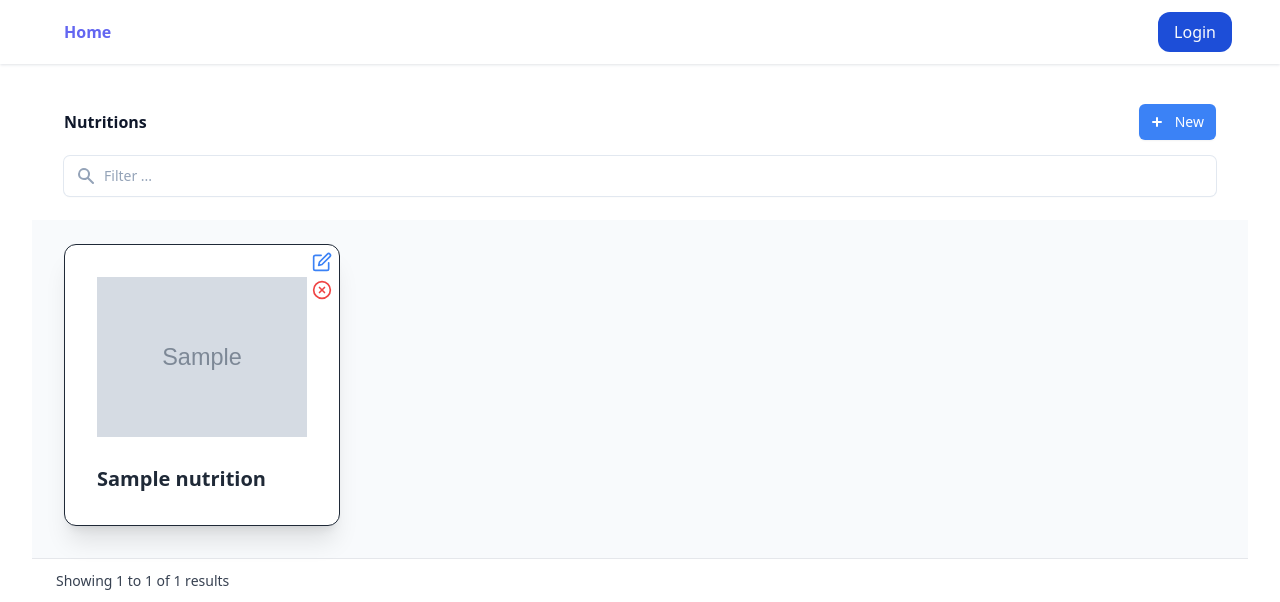
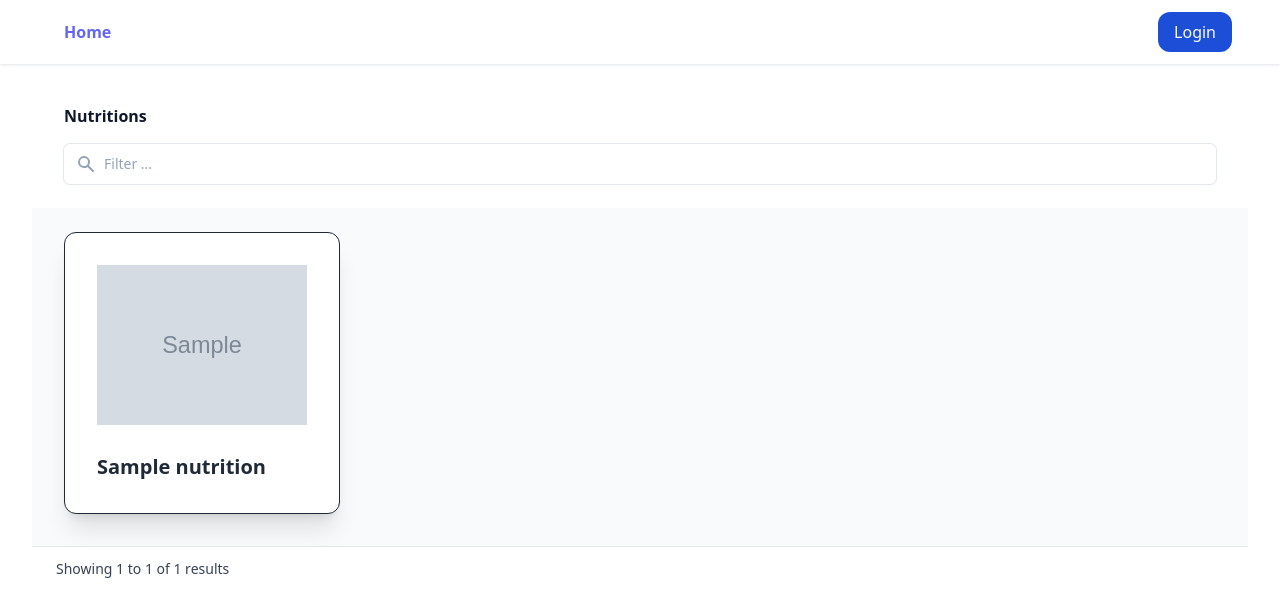
Before and after one commit to Mykhailiuk66/NutritionalValues, a Django app: page / in a window 1280 px wide. Shown: the top 602 px of the page. Run offline with Django 4.2, Linux system fonts and the light colour scheme; tables that the repository leaves empty hold one stand-in row (values such as "Sample post"); grey boxes marked "Sample" are stand-in pictures; some libraries are stand-ins or nearby versions.

Commit message:
search feature added

```diff
--- a/nutritions/templates/nutritions/nutritions.html
+++ b/nutritions/templates/nutritions/nutritions.html
@@ -12,18 +12,20 @@
   <header class="bg-white space-y-4 p-4 sm:px-8 sm:py-6 lg:p-4 xl:px-8 xl:py-6">
     <div class="flex items-center justify-between">
       <h2 class="font-semibold text-slate-900">Nutritions</h2>
+      {% if perms.nutritions.add_nutrition %}
       <a href="{% url 'create-nutrition' %}" class="hover:bg-blue-400 group flex items-center rounded-md bg-blue-500 text-white text-sm font-medium pl-2 pr-3 py-2 shadow-sm">
         <svg width="20" height="20" fill="currentColor" class="mr-2" aria-hidden="true">
           <path d="M10 5a1 1 0 0 1 1 1v3h3a1 1 0 1 1 0 2h-3v3a1 1 0 1 1-2 0v-3H6a1 1 0 1 1 0-2h3V6a1 1 0 0 1 1-1Z" />
         </svg>
         New
       </a>
+      {% endif %}
     </div>
-    <form class="group relative">
+    <form class="group relative" method="GET">
       <svg width="20" height="20" fill="currentColor" class="absolute left-3 top-1/2 -mt-2.5 text-slate-400 pointer-events-none group-focus-within:text-blue-500" aria-hidden="true">
         <path fill-rule="evenodd" clip-rule="evenodd" d="M8 4a4 4 0 100 8 4 4 0 000-8zM2 8a6 6 0 1110.89 3.476l4.817 4.817a1 1 0 01-1.414 1.414l-4.816-4.816A6 6 0 012 8z" />
       </svg>
-      <input class="focus:ring-2 focus:ring-blue-500 focus:outline-none appearance-none w-full text-sm leading-6 text-slate-900 placeholder-slate-400 rounded-md py-2 pl-10 ring-1 ring-slate-200 shadow-sm" type="text" aria-label="Filter" placeholder="Filter ...">
+      <input name="search" value="{{search}}" class="focus:ring-2 focus:ring-blue-500 focus:outline-none appearance-none w-full text-sm leading-6 text-slate-900 placeholder-slate-400 rounded-md py-2 pl-10 ring-1 ring-slate-200 shadow-sm" type="text" aria-label="Filter" placeholder="Filter ...">
     </form>
   </header>
 
@@ -43,12 +45,16 @@
           </div>
 
           <div class="absolute top-0 right-0 flex flex-col items-center justify-center mt-2 mr-2">
+            {% if perms.nutritions.change_nutrition %}
               <a href="{% url 'update-nutrition' nutrition.id %}" class="text-gray-600 hover:text-gray-900 focus:outline-none mb-2">
                   <svg class="h-5 w-5 text-blue-500 transition duration-300 ease-in-out transform hover:scale-110" <svg  width="24"  height="24"  viewBox="0 0 24 24"  xmlns="http://www.w3.org/2000/svg"  fill="none"  stroke="currentColor"  stroke-width="2"  stroke-linecap="round"  stroke-linejoin="round">  <path d="M11 4H4a2 2 0 0 0-2 2v14a2 2 0 0 0 2 2h14a2 2 0 0 0 2-2v-7" />  <path d="M18.5 2.5a2.121 2.121 0 0 1 3 3L12 15l-4 1 1-4 9.5-9.5z" /></svg>
               </a>
+            {% endif %}
+            {% if perms.nutritions.delete_nutrition %}
               <a href="{% url 'delete-nutrition' nutrition.id %}" class="text-gray-600 hover:text-gray-900 focus:outline-none">
                 <svg class="h-5 w-5 text-red-500 transition duration-300 ease-in-out transform hover:scale-110"  viewBox="0 0 24 24"  fill="none"  stroke="currentColor"  stroke-width="2"  stroke-linecap="round"  stroke-linejoin="round">  <circle cx="12" cy="12" r="10" />  <line x1="15" y1="9" x2="9" y2="15" />  <line x1="9" y1="9" x2="15" y2="15" /></svg>
               </a>
+            {% endif %}
           </div>
         </div>
       </a>
@@ -84,7 +90,7 @@
     <div>
       <nav class="isolate inline-flex -space-x-px rounded-md shadow-sm" aria-label="Pagination">
         {% if queryset.has_previous %}
-        <a href="?page={{queryset.previous_page_number}}" class="relative inline-flex items-center rounded-l-md px-2 py-2 text-gray-400 ring-1 ring-inset ring-gray-300 hover:bg-gray-50 focus:z-20 focus:outline-offset-0">
+        <a href="?page={{queryset.previous_page_number}}&search={{search}}" class="relative inline-flex items-center rounded-l-md px-2 py-2 text-gray-400 ring-1 ring-inset ring-gray-300 hover:bg-gray-50 focus:z-20 focus:outline-offset-0">
           <span class="sr-only">Previous</span>
           <svg class="h-5 w-5" viewBox="0 0 20 20" fill="currentColor" aria-hidden="true">
             <path fill-rule="evenodd" d="M12.79 5.23a.75.75 0 01-.02 1.06L8.832 10l3.938 3.71a.75.75 0 11-1.04 1.08l-4.5-4.25a.75.75 0 010-1.08l4.5-4.25a.75.75 0 011.06.02z" clip-rule="evenodd" />
@@ -94,18 +100,18 @@
 
         {% for page in page_range %}
           {% if page == queryset.number %}
-            <a href="?page={{page}}" aria-current="page" class="relative z-10 inline-flex items-center bg-indigo-600 px-4 py-2 text-sm font-semibold text-white focus:z-20 focus-visible:outline focus-visible:outline-2 focus-visible:outline-offset-2 focus-visible:outline-indigo-600">{{page}}</a>
+            <a href="?page={{page}}&search={{search}}" aria-current="page" class="relative z-10 inline-flex items-center bg-indigo-600 px-4 py-2 text-sm font-semibold text-white focus:z-20 focus-visible:outline focus-visible:outline-2 focus-visible:outline-offset-2 focus-visible:outline-indigo-600">{{page}}</a>
           {% else %}
             {% if page == queryset.paginator.ELLIPSIS %}
               <span class="relative inline-flex items-center px-4 py-2 text-sm font-semibold text-gray-700 ring-1 ring-inset ring-gray-300 focus:outline-offset-0">{{page}}</span>
             {% else %}
-              <a href="?page={{page}}" class="relative inline-flex items-center px-4 py-2 text-sm font-semibold text-gray-900 ring-1 ring-inset ring-gray-300 hover:bg-gray-50 focus:z-20 focus:outline-offset-0">{{page}}</a>
+              <a href="?page={{page}}&search={{search}}" class="relative inline-flex items-center px-4 py-2 text-sm font-semibold text-gray-900 ring-1 ring-inset ring-gray-300 hover:bg-gray-50 focus:z-20 focus:outline-offset-0">{{page}}</a>
             {% endif %}
           {% endif %}
         {% endfor %}
 
         {% if queryset.has_next %}
-        <a href="?page={{queryset.next_page_number}}" class="relative inline-flex items-center rounded-r-md px-2 py-2 text-gray-400 ring-1 ring-inset ring-gray-300 hover:bg-gray-50 focus:z-20 focus:outline-offset-0">
+        <a href="?page={{queryset.next_page_number}}&search={{search}}" class="relative inline-flex items-center rounded-r-md px-2 py-2 text-gray-400 ring-1 ring-inset ring-gray-300 hover:bg-gray-50 focus:z-20 focus:outline-offset-0">
           <span class="sr-only">Next</span>
           <svg class="h-5 w-5" viewBox="0 0 20 20" fill="currentColor" aria-hidden="true">
             <path fill-rule="evenodd" d="M7.21 14.77a.75.75 0 01.02-1.06L11.168 10 7.23 6.29a.75.75 0 111.04-1.08l4.5 4.25a.75.75 0 010 1.08l-4.5 4.25a.75.75 0 01-1.06-.02z" clip-rule="evenodd" />
--- a/nutritions/views.py
+++ b/nutritions/views.py
@@ -1,14 +1,20 @@
 from django.shortcuts import render, redirect
 from django.core.paginator import Paginator
 from django.shortcuts import get_object_or_404
+from django.db.models import Q
+
 from .models import Nutrition
 from .forms import NutritionForm
 # Create your views here.
 
 def nutritions(request):
-    nutritions = Nutrition.objects.all()
+    search = request.GET.get('search', '')
+
+    nutritions = Nutrition.objects.filter(
+        Q(name__icontains=search) | Q(description__icontains=search)
+    )
+
     paginator = Paginator(nutritions, 8)
-
     try:
         page_num = int(request.GET.get('page', 1))
         if page_num > paginator.num_pages: page_num = paginator.num_pages
@@ -16,13 +22,13 @@ def nutritions(request):
     except:
         page_num = 1
 
-
     queryset = paginator.get_page(page_num)
     page_range = paginator.get_elided_page_range(page_num, on_each_side=2, on_ends=1)
 
     context = {
         'queryset': queryset,
         'page_range': page_range,
+        'search': search,
     }
     return render(request, 'nutritions/nutritions.html', context=context)
 
```
Lines whose indentation alone changed are shown as unchanged.
